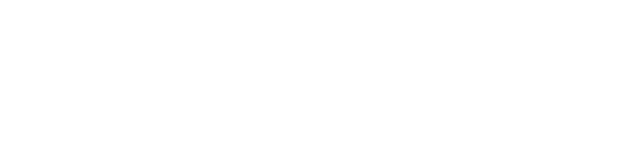
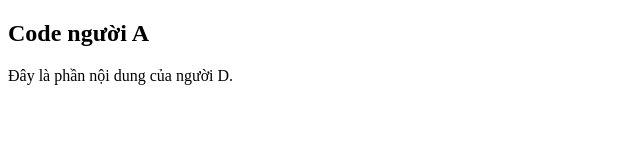
Before and after one commit to tqb180302/F8_K18-HomeWork, a plain HTML site: page BaiTapBuoi1_2/index.html in a window 1280 px wide. Shown: the whole page, without its empty margins (0-640 px from the left). Drawn offline with Linux system fonts and the light colour scheme.

Commit message:
Code D push code

```diff
--- a/BaiTapBuoi1_2/index.html
+++ b/BaiTapBuoi1_2/index.html
@@ -1,10 +1,14 @@
 <!DOCTYPE html>
 <html lang="en">
 <head>
-    <meta charset="UTF-8">
-    <title>Title</title>
+    <meta charset="UTF-8" />
+    <meta name="viewport" content="width=device-width, initial-scale=1.0" />
+    <title>Document</title>
 </head>
 <body>
-
+<section>
+    <h2>Code người A</h2>
+    <p>Đây là phần nội dung của người D.</p>
+</section>
 </body>
 </html>
```
